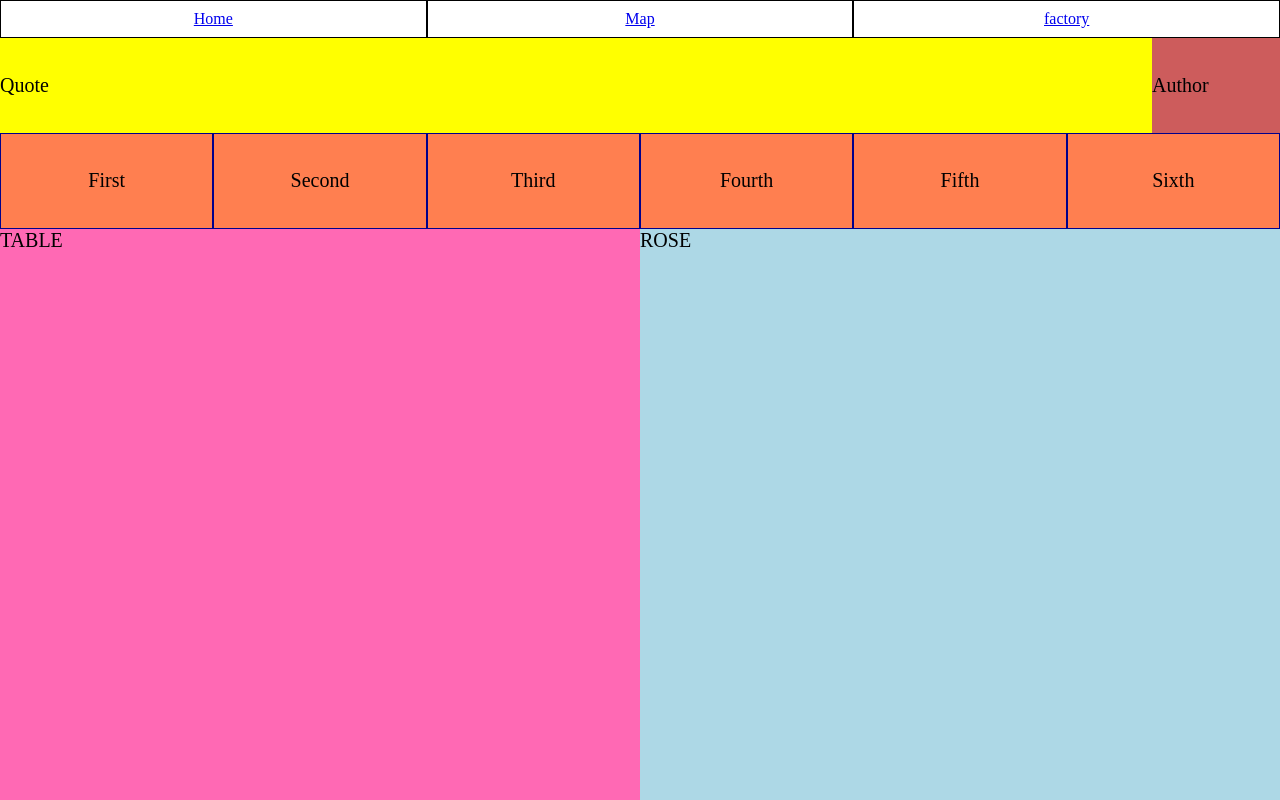
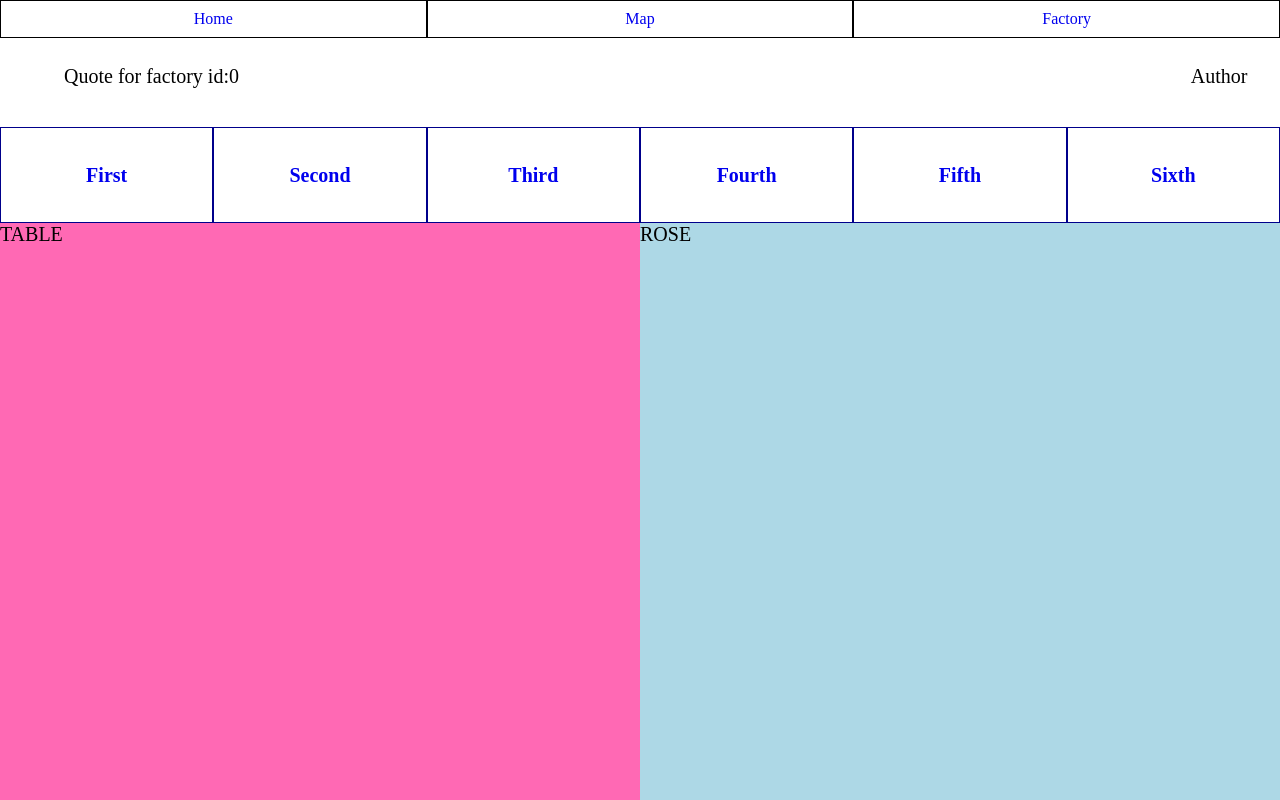
Before and after one commit to VictorZorg/vizualExstasy, a React app: page /factory/0 in a window 1280 px wide. Built offline with nearby package versions, Linux system fonts and the light colour scheme.

Commit message:
MAP VIEW Initial Bounded MAP and FACTORY views by factory id. Added some actions for get factory by ID

```diff
--- a/package.json
+++ b/package.json
@@ -7,7 +7,7 @@
     "build": "webpack --config webpack.production.config.js --progress --profile --colors",
     "start": "webpack-dev-server --progress --profile --colors",
     "lint": "eslint --ext js --ext jsx src || exit 0",
-    "dev": " webpack-dashboard -- webpack-dev-server",
+    "dev": " webpack-dashboard -- webpack-dev-server --open http://localhost:8008",
     "test": "export NODE_ENV=test && jest"
   },
   "repository": {
--- a/src/App.jsx
+++ b/src/App.jsx
@@ -9,7 +9,7 @@ import Header from "./modules/common/Header";
 
 import MainContainer from './modules/main/Main.jsx'
 import MapContainer from './modules/map/MapContainer'
-import FactoryProductionContainer from './modules/factory_production/FactoryProductionContainer.jsx'
+import FactoryProductionContainer from './modules/factory_production/FactoryProductionContainer.jsx.js'
 
 export default class App extends React.Component {
 	render() {
@@ -20,7 +20,7 @@ export default class App extends React.Component {
 					<Switch>
 						<Route exact path='/' component={MainContainer}/>
 						<Route path='/map' component={MapContainer}/>
-						<Route path='/factory' component={FactoryProductionContainer}/>
+						<Route path='/factory/:factoryId' component={FactoryProductionContainer}/>
 					</Switch>
 				</div>
 			</div>
--- a/src/modules/common/Header.jsx
+++ b/src/modules/common/Header.jsx
@@ -9,13 +9,19 @@ class Header extends React.Component {
 		return (
 			<div className="header">
 				<div className="header-link">
-					<Link to='/'>Home</Link>
+					<Link to='/'>
+						Home
+					</Link>
 				</div>
 				<div className="header-link">
-					<Link to='/map'>Map</Link>
+					<Link to='/map'>
+						Map
+					</Link>
 				</div>
 				<div className="header-link">
-					<Link to='/factory'>factory</Link>
+					<Link to='/factory'>
+						Factory
+					</Link>
 				</div>
 			</div>
 		)
--- a/src/modules/common/styles/app.scss
+++ b/src/modules/common/styles/app.scss
@@ -3,6 +3,24 @@
   flex: 1;
   flex-direction: column;
   height: 100vh;
+
+  .app-button {
+    cursor: pointer;
+    display: flex;
+    align-items: center;
+    height: 100%;
+    width: 100%;
+    font-weight: bold;
+    justify-content: center;
+  }
+
+  a:link, a:visited {
+      text-decoration: none;
+  }
+  .app-button:hover {
+    opacity: 0.8;
+    transition: background-color cubic-bezier(.165, .84, .44, 1) .25s, border-bottom-color ease-in-out .25s;
+  }
 }
 
 .app-container {
@@ -10,3 +28,12 @@
   overflow: visible;
   color: black;
 }
+
+.view-container {
+  display: flex;
+  color: black;
+  width: 100%;
+  height: 100vh;
+  flex-direction: column;
+  overflow: auto;
+}
--- a/src/modules/factory_production/FactoryProductionContainer.jsx.js
+++ b/src/modules/factory_production/FactoryProductionContainer.jsx.js
@@ -1,15 +1,36 @@
 /**
  * Created by ZAITNIK on 20.11.2017.
  */
-import React from 'react';
+import React from "react";
+import {Link} from "react-router-dom";
 
 class FactoryProductionContainer extends React.Component {
+	constructor() {
+		super();
+		this.state = {
+			currentFactoryId: 0
+		}
+	}
+
+	componentWillMount() {
+		this.setState({
+			currentFactoryId: this.props.match.params.factoryId
+		})
+	}
+
+	componentWillReceiveProps(nextProps) {
+		this.setState({
+			currentFactoryId: nextProps.match.params.factoryId
+		})
+	}
+
 	render() {
+		console.log(this.props.match.params.factoryId);
 		return (
 			<div className="factory-container">
 				<div className="factory-header">
 					<div className="quote header-element">
-						Quote
+						Quote for factory id:{this.state.currentFactoryId}
 					</div>
 					<div className="author header-element">
 						Author
@@ -17,22 +38,46 @@ class FactoryProductionContainer extends React.Component {
 				</div>
 				<div className="factory-selection">
 					<div className="factory-plate">
+						<Link
+							className="app-button button-details"
+							to={'/factory/1'}>
 							First
+						</Link>
 					</div>
 					<div className="factory-plate">
+						<Link
+							className="app-button button-details"
+							to={'/factory/2'}>
 							Second
+						</Link>
 					</div>
 					<div className="factory-plate">
+						<Link
+							className="app-button button-details"
+							to={'/factory/3'}>
 							Third
+						</Link>
 					</div>
 					<div className="factory-plate">
+						<Link
+							className="app-button button-details"
+							to={'/factory/4'}>
 							Fourth
+						</Link>
 					</div>
 					<div className="factory-plate">
+						<Link
+							className="app-button button-details"
+							to={'/factory/5'}>
 							Fifth
+						</Link>
 					</div>
 					<div className="factory-plate">
+						<Link
+							className="app-button button-details"
+							to={'/factory/6'}>
 							Sixth
+						</Link>
 					</div>
 				</div>
 				<div className="factory-content">
--- a/src/modules/factory_production/styles/factory.scss
+++ b/src/modules/factory_production/styles/factory.scss
@@ -9,26 +9,27 @@
 
   .factory-header {
     display: flex;
-    background: gray;
-    flex: 1;
+    height: 10%;
+    margin-bottom: 1%;
     .header-element {
       align-items: center;
     }
     .quote {
-      background: yellow;
       display: flex;
       flex: 9;
+      justify-content: flex-start;
+      padding-left: 5%;
     }
     .author {
-      background: indianred;
       display: flex;
       flex: 1;
+      justify-content: center;
+      align-items: center;
     }
   }
   .factory-selection {
     display: flex;
     flex: 1;
-    background: coral;
     justify-content: space-between;
 
     .factory-plate {
--- a/src/modules/map/MapContainer.jsx
+++ b/src/modules/map/MapContainer.jsx
@@ -1,15 +1,74 @@
 /**
  * Created by ZAITNIK on 20.11.2017.
  */
-import React from 'react';
+import React from "react";
+import {Link} from "react-router-dom";
 
 class MapContainer extends React.Component {
+
+	constructor() {
+		super();
+		this.state = {
+			showFactoryInfo: false,
+			factoryId: 0
+		}
+	}
+
+	showFactory() {
+		this.setState({
+			showFactoryInfo: true,
+			factoryId: 1
+		})
+	}
+
+	hideFactoryInfo() {
+		this.setState({
+			showFactoryInfo: false,
+			factoryId: 0
+		})
+	}
+
 	render() {
 		return (
-			<div>
-				<div className="zzz">
-					I`am map view
+			<div className="map-container view-container">
+				<div className="map-area">
+					<div className="action">
+						{
+							this.state.showFactoryInfo
+								?
+								<button
+									onClick={this.hideFactoryInfo.bind(this)}
+								>
+									Hide
+								</button>
+								:
+								<button
+									onClick={this.showFactory.bind(this)}
+								>
+									Show
+								</button>
+						}
+					</div>
 				</div>
+				{
+					this.state.showFactoryInfo
+						? <div className="factory-panel">
+						<div className="factory-info">
+							Info for factory id:{this.state.factoryId}
+						</div>
+						<div className="factory-action-buttons">
+							<div className="app-button button-launch">
+								Launch
+							</div>
+							<Link
+								className="app-button button-details"
+								to={'/factory/' + this.state.factoryId}>
+								Details
+							</Link>
+						</div>
+					</div>
+						: null
+				}
 			</div>
 		)
 	}
--- a/src/modules/map/styles/map.scss
+++ b/src/modules/map/styles/map.scss
@@ -1,5 +1,41 @@
-.zzz{
-  background: yellow;
-  display: flex;
-  justify-content: center;
+.map-container {
+  flex-direction: row;
+  position: relative;
+
+  .map-area {
+    display: flex;
+    flex: 1;
+  }
+
+  .factory-panel {
+    border-left: 1px solid black;
+    display: flex;
+    width: 20%;
+    height: 100%;
+    flex-direction: column;
+    position: absolute;
+    justify-content: space-between;
+    right: 0;
+
+    .factory-info {
+      height:70%;
+      background: hotpink;
+    }
+    .factory-action-buttons {
+      height:20%;
+      background: azure;
+      display: flex;
+      justify-content: space-around;
+      align-items: center;
+      flex-direction: column;
+
+      .button-launch {
+        background: gold;
+      }
+
+      .button-details {
+        background: cornflowerblue;
+      }
+    }
+  }
 }
```
Lines whose indentation alone changed are shown as unchanged.
